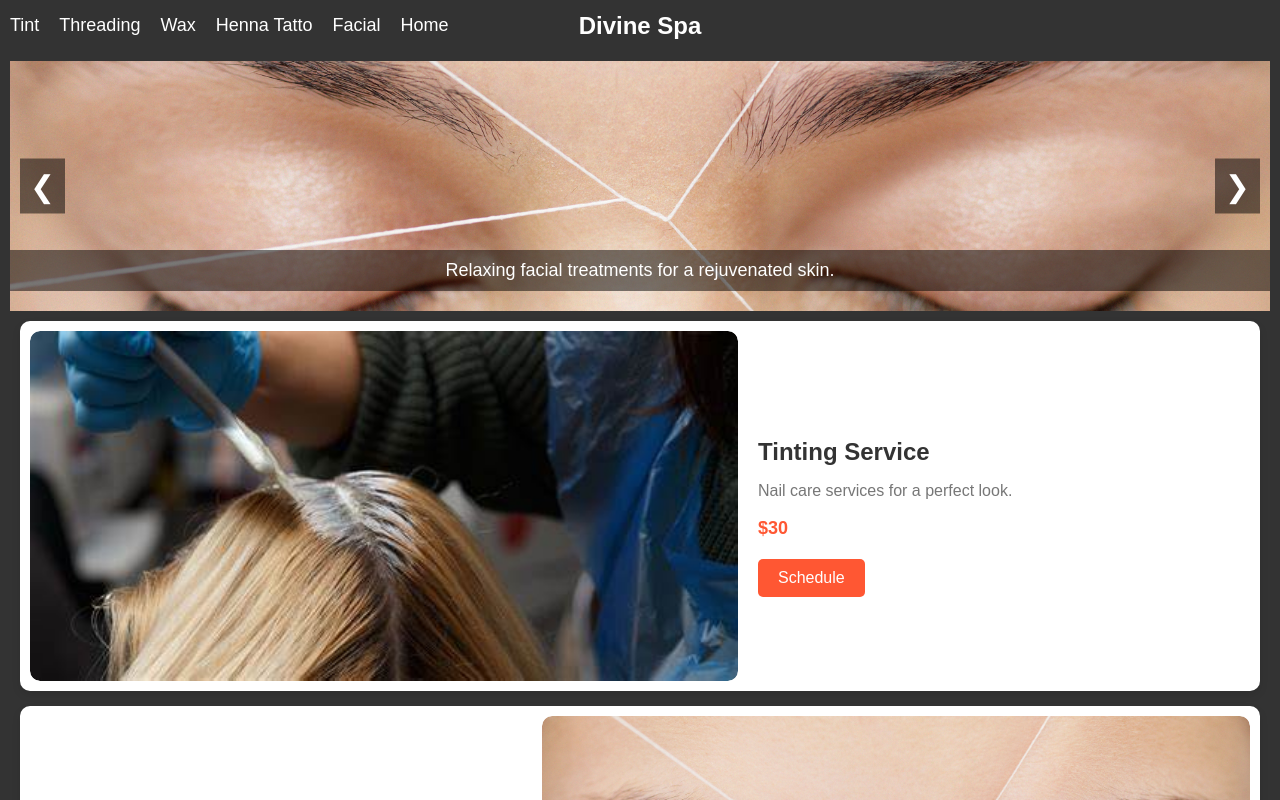
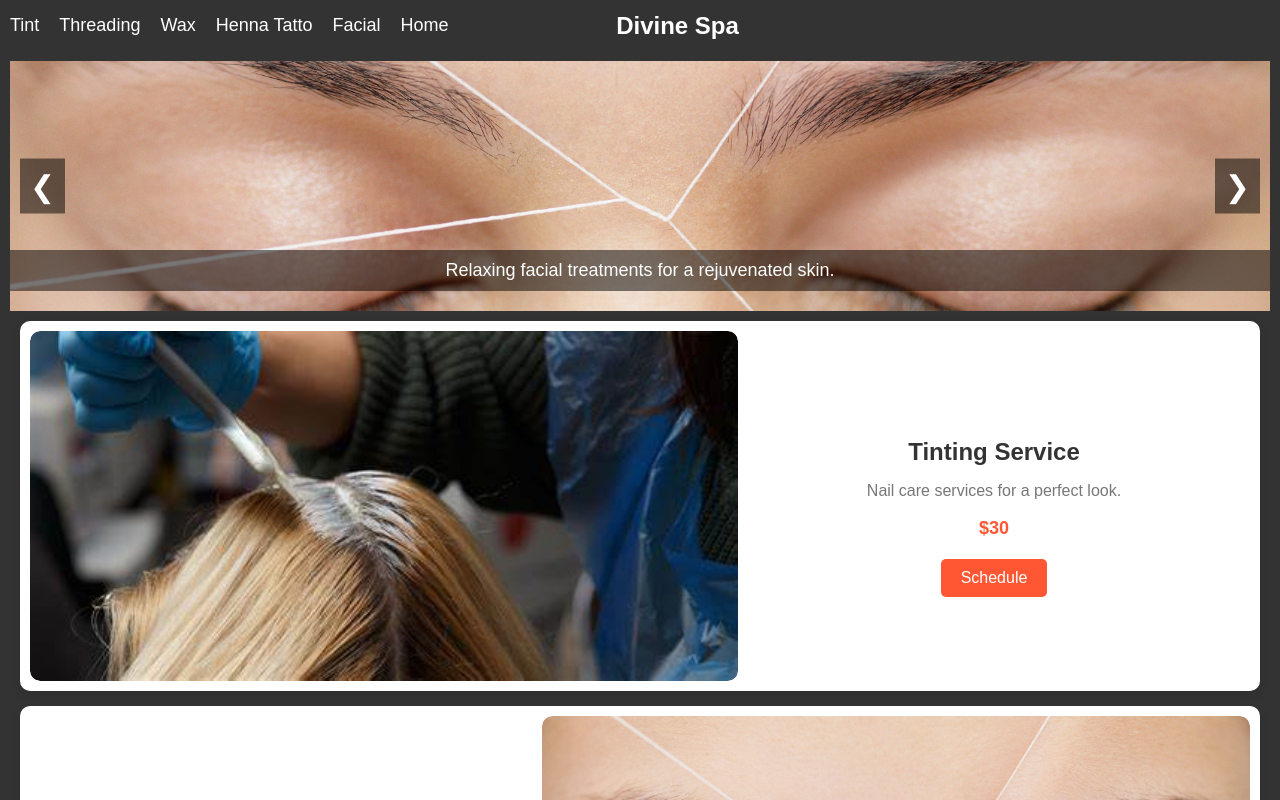
Before and after one commit to nbbhatta143/awesome-spa, a React (Create React App) app: page /#/ in a window 1280 px wide. Shown: the top 800 px of the page. Built offline with nearby package versions, Linux system fonts and the light colour scheme.

Commit message:
some css format

```diff
--- a/src/style/App.css
+++ b/src/style/App.css
@@ -137,6 +137,8 @@ header {
   padding: 10px 5px;
   position: relative;
   margin: 5px;
+  text-align: center;
+
 }
 
 .navbar {
@@ -145,6 +147,8 @@ header {
   align-items: center;
   position: relative;
   width: 100%;
+  /* padding: 10px 0; */
+
 }
 
 /* Positioning for the hamburger menu and logo */
@@ -157,6 +161,7 @@ header {
 .navbar .logo h1 {
   margin: 0;
   font-size: 24px;
+  padding-left: 75px;
 }
 
 /* Navbar menu (desktop) */
@@ -203,7 +208,7 @@ header {
 }
 
 /* Mobile-specific styles (screens less than 768px wide) */
-@media (max-width: 768px) {
+@media (max-width: 957px) {
   /* Hide the regular menu */
   .menu {
     display: block;
```
